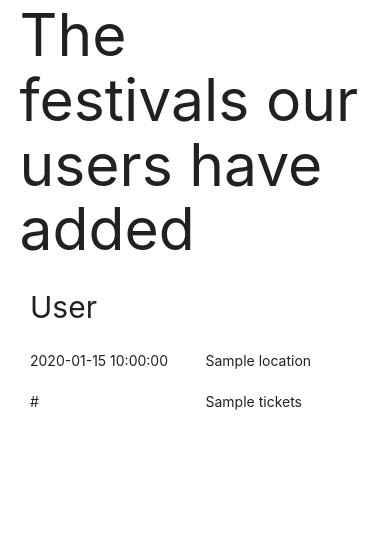
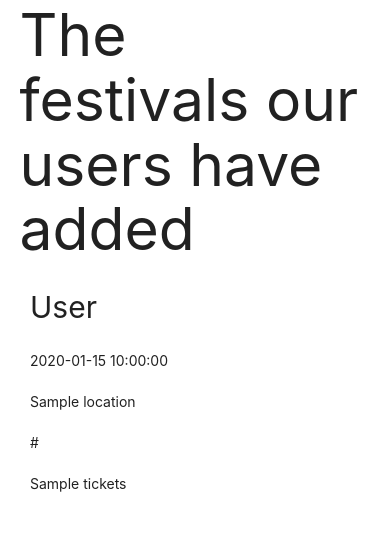
Before and after one commit to jvegter77/milestone-3-edm, a Flask app: page /get_festivals in a window 390 px wide. Shown: the part 697-1231 px from the top of the page. Before the commit the page ends 1107 px from the top, so only its background shows below. Run offline with Flask 2, Linux system fonts and the light colour scheme; a database or web service that is not in the repository returns one stand-in record (values such as "Sample title"); some libraries are stand-ins or nearby versions.

Commit message:
added better responsiveness for columns in festivals

```diff
--- a/templates/festivals.html
+++ b/templates/festivals.html
@@ -8,19 +8,19 @@
 <div class="container">
     <div class="row">
         {% for festivals in festivals %}
-        <div class="row col s12 intro">
+        <div class="row col s12 m12 intro">
             {{festivals.festivalname}}
         </div>
-        <div class="row col s6">
+        <div class="row col s12 m6 l6" id="festivalinfo">
             {{festivals.date}}
         </div>
-        <div class="row col s6">
+        <div class="row col s12 m6 l6" id="festivalinfo">
             {{festivals.location}}
         </div>
-        <div class="row col s6">
+        <div class="row col s12 m6 l6" id="festivalinfo">
             {{festivals.website}}
         </div>
-        <div class="row col s6">
+        <div class="row col s12 m6 l6" id="festivalinfo">
             {{festivals.tickets}}
         </div>
         {% endfor %}
```
Also changed, not shown: static/css/style.css (line endings or trailing spaces).
